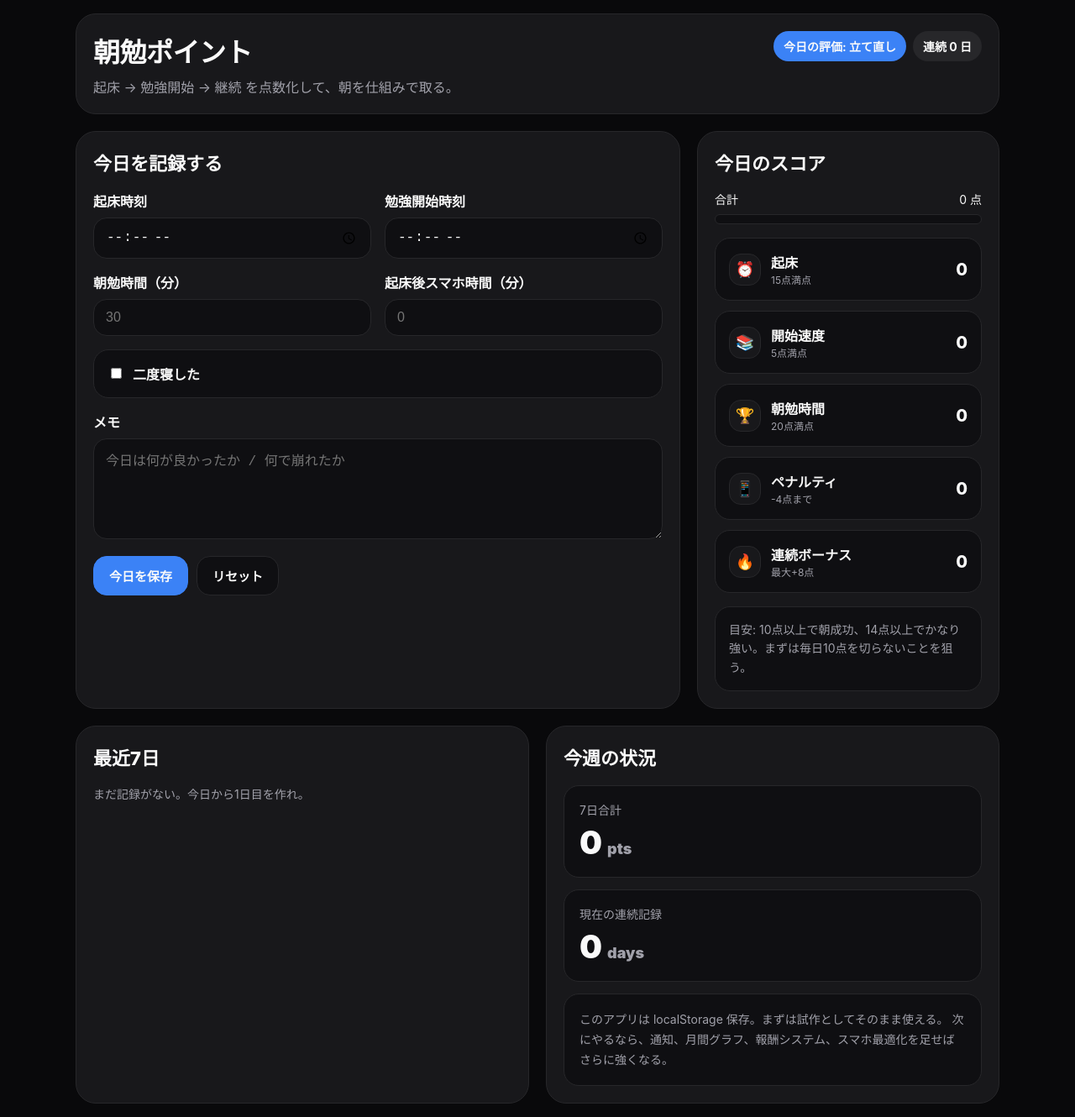
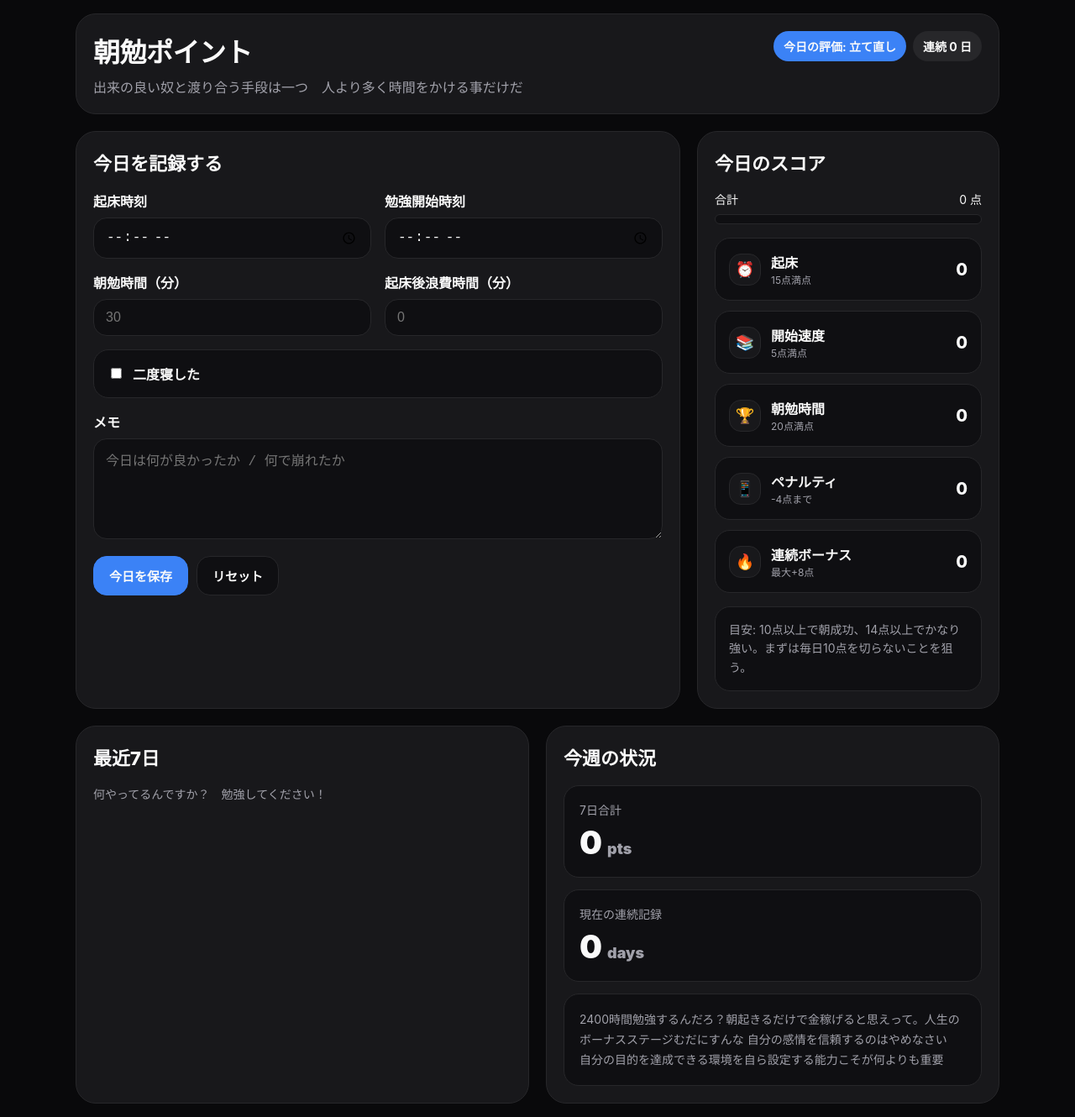
Before and after one commit to togold194/MOrninG, a React (Vite) app: page / in a window 1280 px wide. Shown: the whole page at 84% size. Built offline with nearby package versions, Linux system fonts and the light colour scheme.

Commit message:
いろいろ

```diff
--- a/src/App.jsx
+++ b/src/App.jsx
@@ -327,7 +327,7 @@ export default function App() {
                 朝勉ポイント
               </div>
               <div style={{ marginTop: 8, color: COLORS.sub }}>
-                起床 → 勉強開始 → 継続 を点数化して、朝を仕組みで取る。
+                出来の良い奴と渡り合う手段は一つ　人より多く時間をかける事だけだ
               </div>
             </div>
             <div style={{ display: "flex", gap: 8, flexWrap: "wrap" }}>
@@ -391,7 +391,7 @@ export default function App() {
 
               <div>
                 <div style={{ marginBottom: 8, fontWeight: 700 }}>
-                  起床後スマホ時間（分）
+                  起床後浪費時間（分）
                 </div>
                 <input
                   type="number"
@@ -515,7 +515,7 @@ export default function App() {
             <div style={{ display: "grid", gap: 12 }}>
               {recent.length === 0 ? (
                 <div style={{ color: COLORS.sub, fontSize: 14 }}>
-                  まだ記録がない。今日から1日目を作れ。
+                  何やってるんですか？　勉強してください！
                 </div>
               ) : (
                 recent.map(([date, entry]) => (
@@ -597,8 +597,8 @@ export default function App() {
                   fontSize: 14,
                 }}
               >
-                このアプリは localStorage 保存。まずは試作としてそのまま使える。
-                次にやるなら、通知、月間グラフ、報酬システム、スマホ最適化を足せばさらに強くなる。
+                2400時間勉強するんだろ？朝起きるだけで金稼げると思えって。人生のボーナスステージむだにすんな
+                自分の感情を信頼するのはやめなさい　自分の目的を達成できる環境を自ら設定する能力こそが何よりも重要
               </div>
             </div>
           </div>
```
